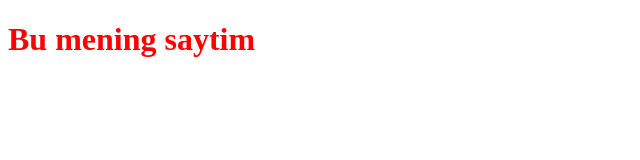
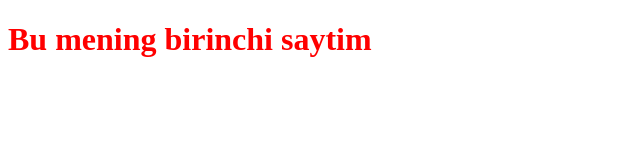
Before and after one commit to Gulchehraa1209/lesson8, a plain HTML site: page index.html in a window 1280 px wide. Shown: the whole page, without its empty margins (0-640 px from the left). Drawn offline with Linux system fonts and the light colour scheme.

Commit message:
bu joyda h1 ga qoshimcha soz qoshildiii

```diff
--- a/index.html
+++ b/index.html
@@ -7,6 +7,6 @@
     <link rel="stylesheet" href="./style.css">
 </head>
 <body>
-    <h1>Bu mening saytim</h1>
+    <h1>Bu mening birinchi saytim</h1>
 </body>
 </html>
```
